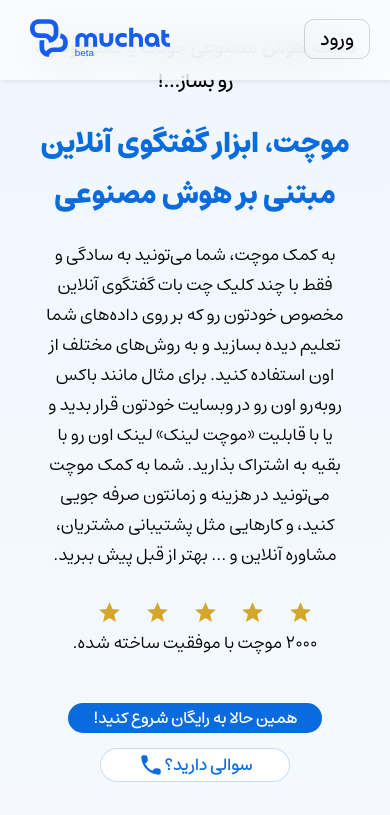
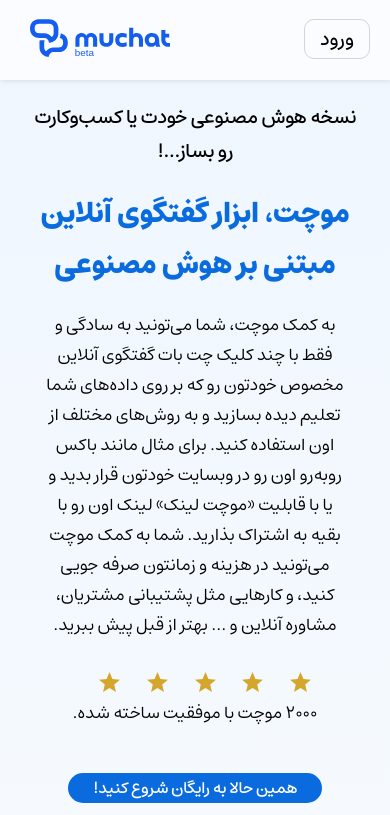
Before and after one commit to arianamirpour/mu.chat, a plain HTML site: page index.html in a window 390 px wide. Shown: the top 815 px of the page. Drawn offline with nearby package versions, Linux system fonts and the light colour scheme.

Commit message:
fix Responsive

```diff
--- a/CSS/Responsive.css
+++ b/CSS/Responsive.css
@@ -156,6 +156,10 @@
         width: 85%;
     }
 
+    .main-text {
+        margin-top: 120px;
+    }
+
 
 }
 
@@ -167,7 +171,7 @@
         font-size: .9rem;
         width: 89%;
         margin: auto;
-        margin-top: 30px;
+        margin-top: 100px;
     }
 
     .main-text h1 {
```
